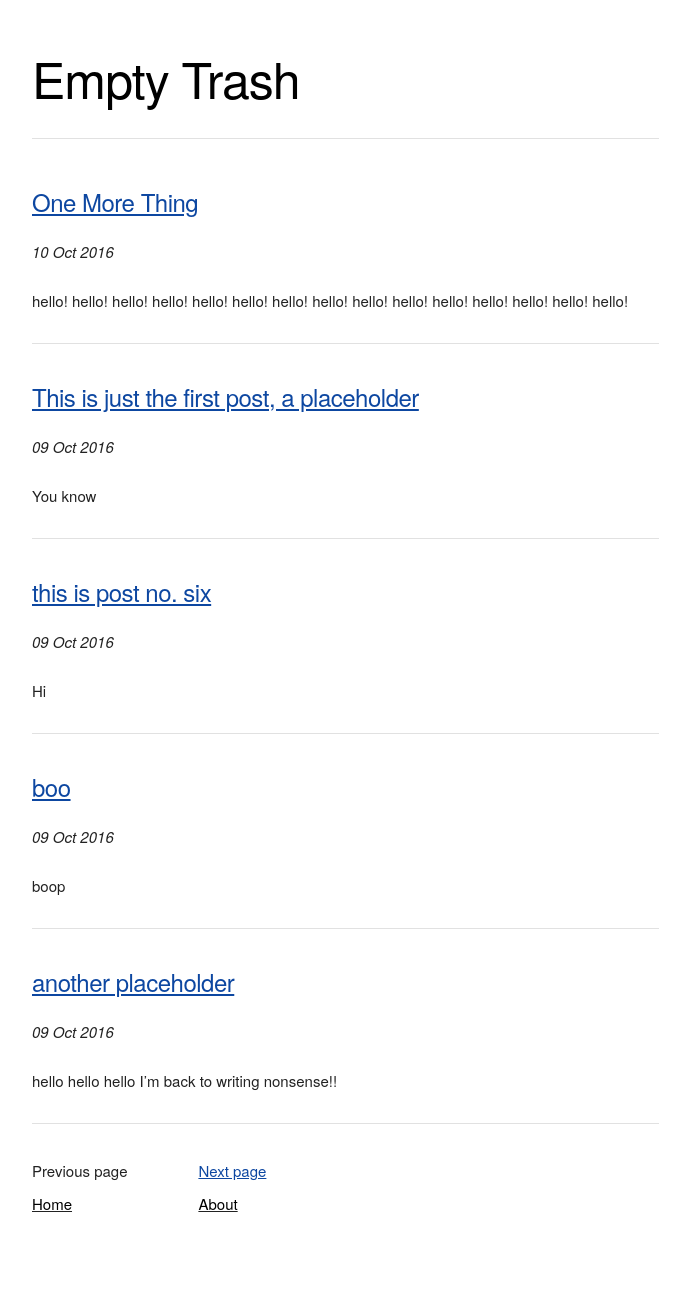
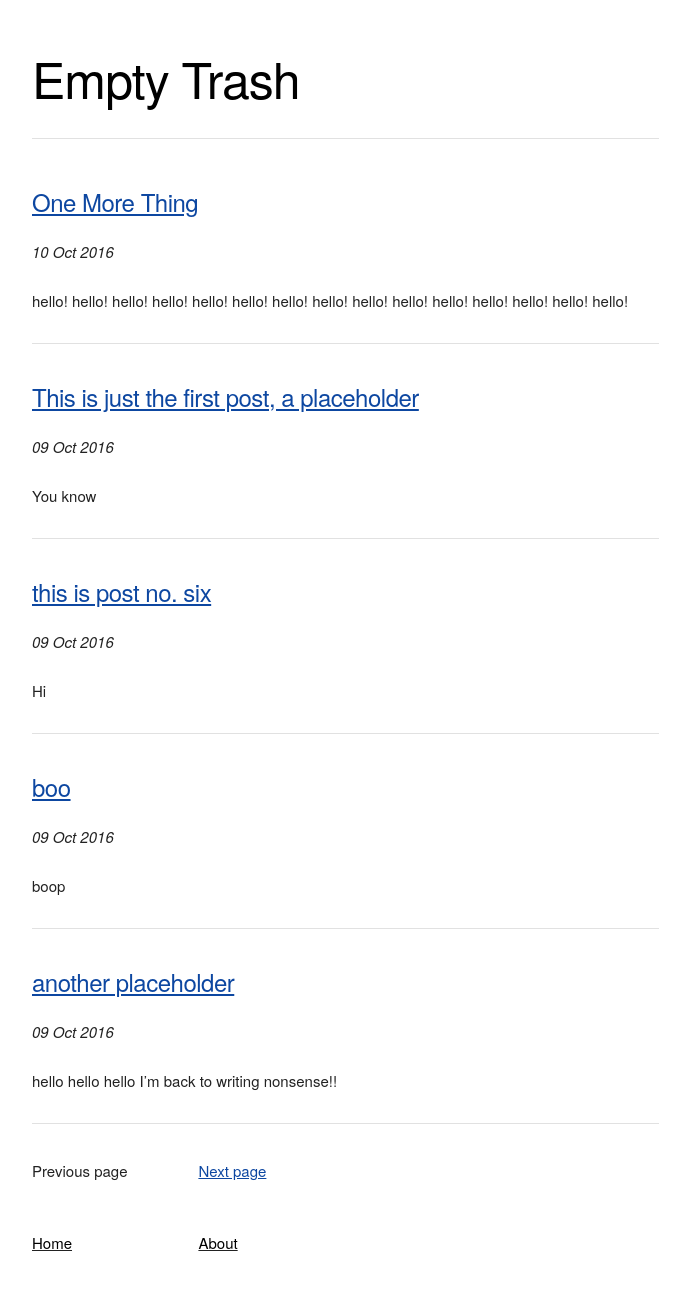
Before and after one commit to mt-trash/mt-trash.github.io, a Jekyll site: the page built from index.html, in a window 1280 px wide. Shown: the whole page, without its empty margins (128-818 px from the left). Built offline with Jekyll 4.4.1, drawn with Linux system fonts in a browser that asks for light colours; the list of posts is cut into pages by our own code; before the commit the page ends 1264 px from its top, so only the background shows below that.

Commit message:
Update index.html

```diff
--- a/index.html
+++ b/index.html
@@ -11,14 +11,14 @@ title: Empty Trash
   </div>
 </div>
 <div class="row">
-  <div class="two columns" style="margin-bottom: 1%">
+  <div class="two columns" style="margin-bottom: 5%">
   {% if paginator.previous_page %}
     <a href="{{ paginator.previous_page_path }}">Previous page</a>
   {% else %}
     <span>Previous page</span>
   {% endif %}
   </div>
-  <div class="two columns" style="margin-bottom: 1%">
+  <div class="two columns" style="margin-bottom: 5%">
   {% if paginator.next_page %}
     <a href="{{ paginator.next_page_path }}">Next page</a>
   {% else %}
```
